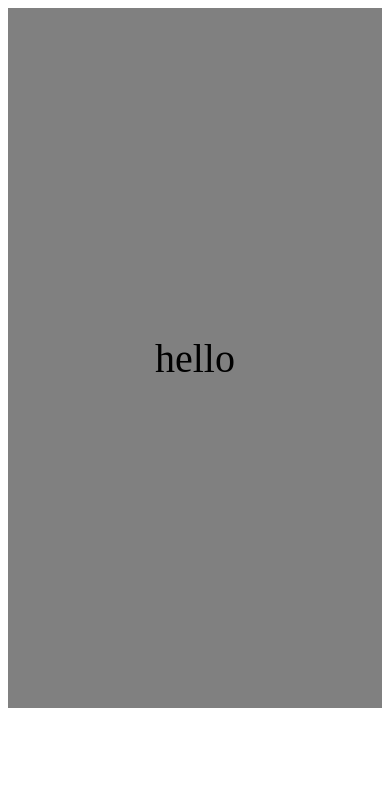
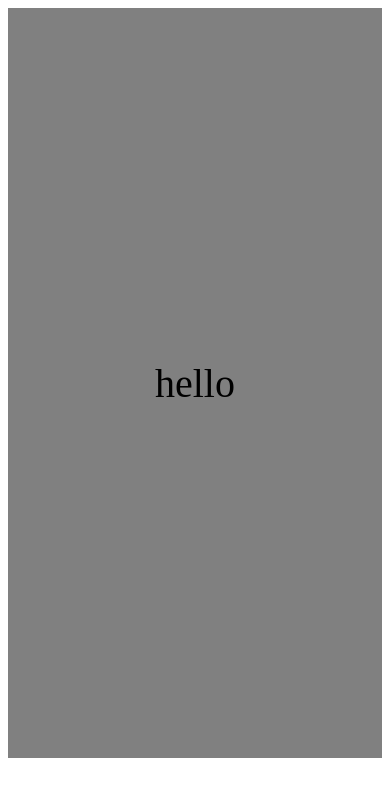
Before and after one commit to s23022/test-pwa2, a Next.js app: page / in a window 390 px wide. Shown: the top 796 px of the page. Built offline with nearby package versions, Linux system fonts and the light colour scheme.

Commit message:
first commit

```diff
--- a/app/page.module.css
+++ b/app/page.module.css
@@ -8,8 +8,8 @@
 
 .main {
     position: relative;
-    width: 400px; /*要素の横幅を固定*/
-    height: 700px; /*要素の縦幅を固定*/
+    width: 408px; /*要素の横幅を固定*/
+    height: 750px; /*要素の縦幅を固定*/
     background-color: gray; /*背景色*/
     display: flex; /*フレックスボックスレイアウトの使用*/
     justify-content: center; /*小要素を左右の中央に配置*/
@@ -17,8 +17,8 @@
 }
 @media (max-width: 600px) {
     .main {
-        width: 400px; /*要素の横幅を固定*/
-        height: 700px; /*要素の縦幅を固定*/
+        width: 408px; /*要素の横幅を固定*/
+        height: 750px; /*要素の縦幅を固定*/
         background-color: gray; /*背景色*/
         display: flex; /*フレックスボックスレイアウトの使用*/
         justify-content: center; /*小要素を左右の中央に配置*/
```
